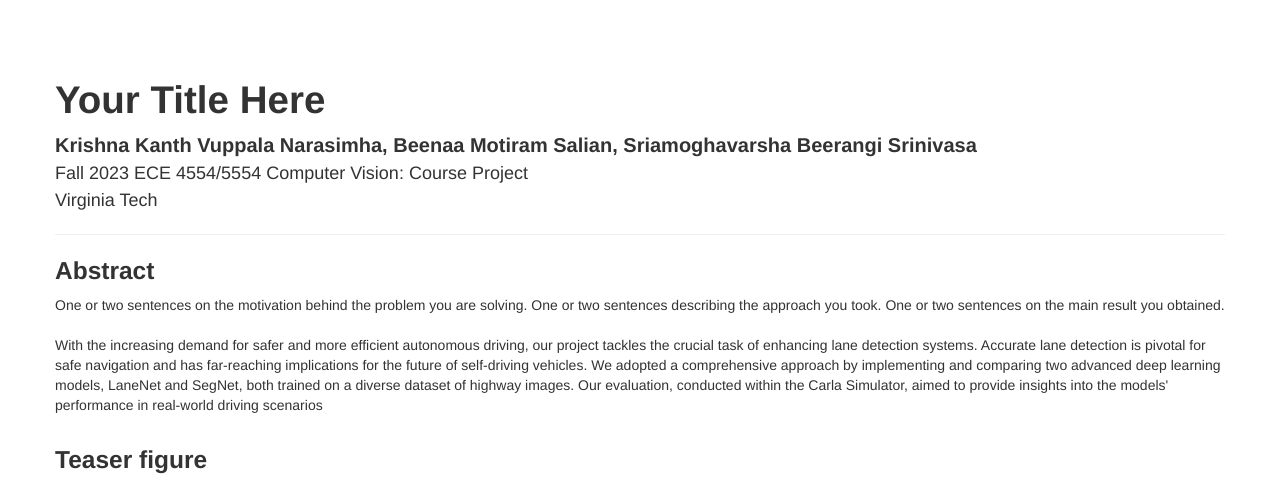
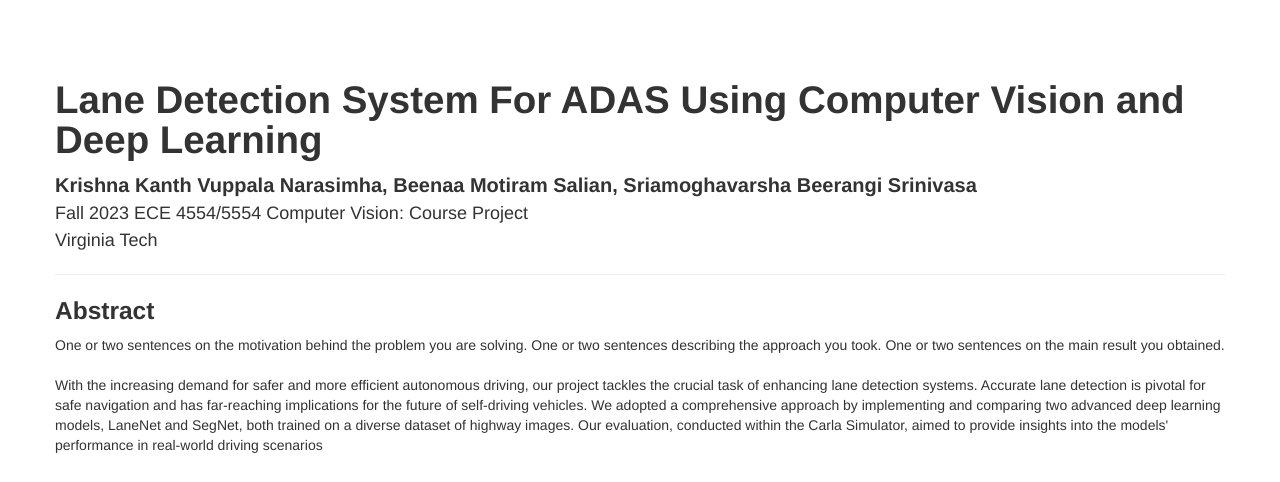
Before and after one commit to amoghvarsha/cv-project, a plain HTML site: page index.html in a window 1280 px wide. Shown: the top 482 px of the page. Drawn offline with Linux system fonts and the light colour scheme.

Commit message:
Updated Title

```diff
--- a/index.html
+++ b/index.html
@@ -34,7 +34,7 @@ color: #FF9900;
 <div class="page-header">
 
 <!-- Title and Name -->
-<h1>Your Title Here</h1>
+<h1>Lane Detection System For ADAS Using Computer Vision and Deep Learning</h1>
 <span style="font-size: 20px; line-height: 1.5em;"><strong>Krishna Kanth Vuppala Narasimha, Beenaa Motiram Salian, Sriamoghavarsha Beerangi Srinivasa</strong></span><br>
 <span style="font-size: 18px; line-height: 1.5em;">Fall 2023 ECE 4554/5554 Computer Vision: Course Project</span><br>
 <span style="font-size: 18px; line-height: 1.5em;">Virginia Tech</span>
```
